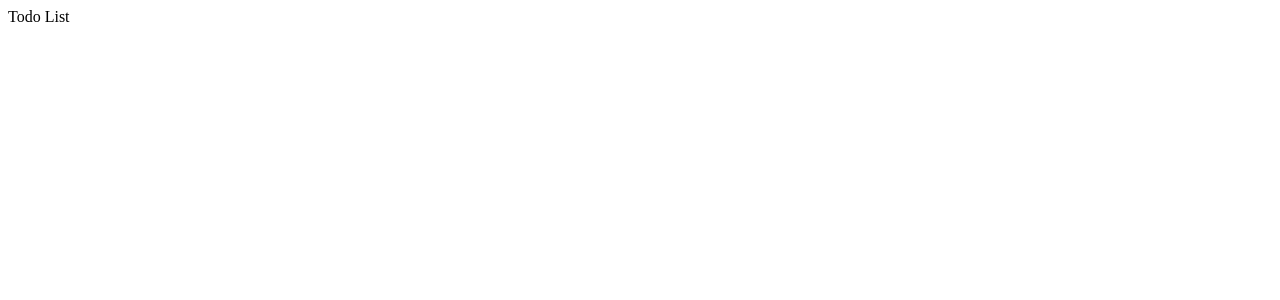
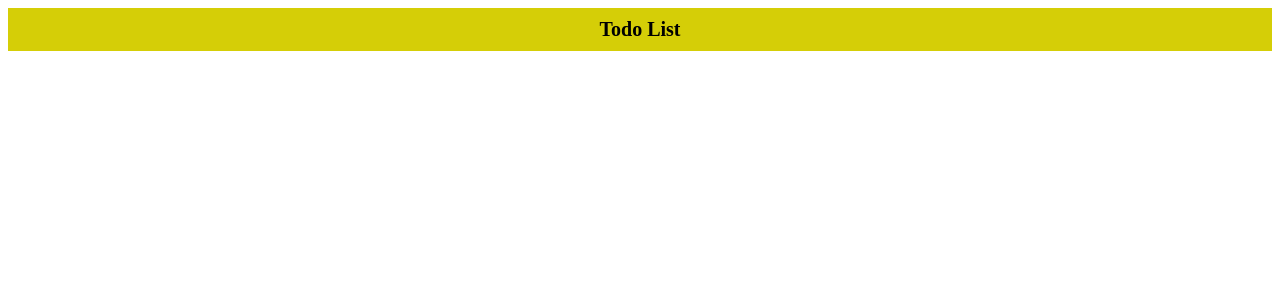
Before and after one commit to Nayem73/Projects, a React (Vite) app in the folder todo-app/: page / in a window 1280 px wide. Shown: the top 300 px of the page. Built offline with nearby package versions, Linux system fonts and the light colour scheme.

Commit message:
Added Header

```diff
--- a/todo-app/src/App.jsx
+++ b/todo-app/src/App.jsx
@@ -1,5 +1,11 @@
+import Header from "./components/Header";
+
 function App() {
-  return <div className="App">Todo List</div>;
+  return (
+    <div className="App">
+      <Header />
+    </div>
+  );
 }
 
 export default App;
--- /dev/null
+++ b/todo-app/src/components/Header.css
@@ -0,0 +1,7 @@
+.modern-header {
+  background-color: hsl(58, 94%, 43%);
+  padding: 10px;
+  text-align: center;
+  font-size: 20px;
+  font-weight: bold;
+}
--- /dev/null
+++ b/todo-app/src/components/Header.jsx
@@ -0,0 +1,5 @@
+import "./Header.css";
+
+export default function Header() {
+  return <div className="modern-header">Todo List</div>;
+}
```
